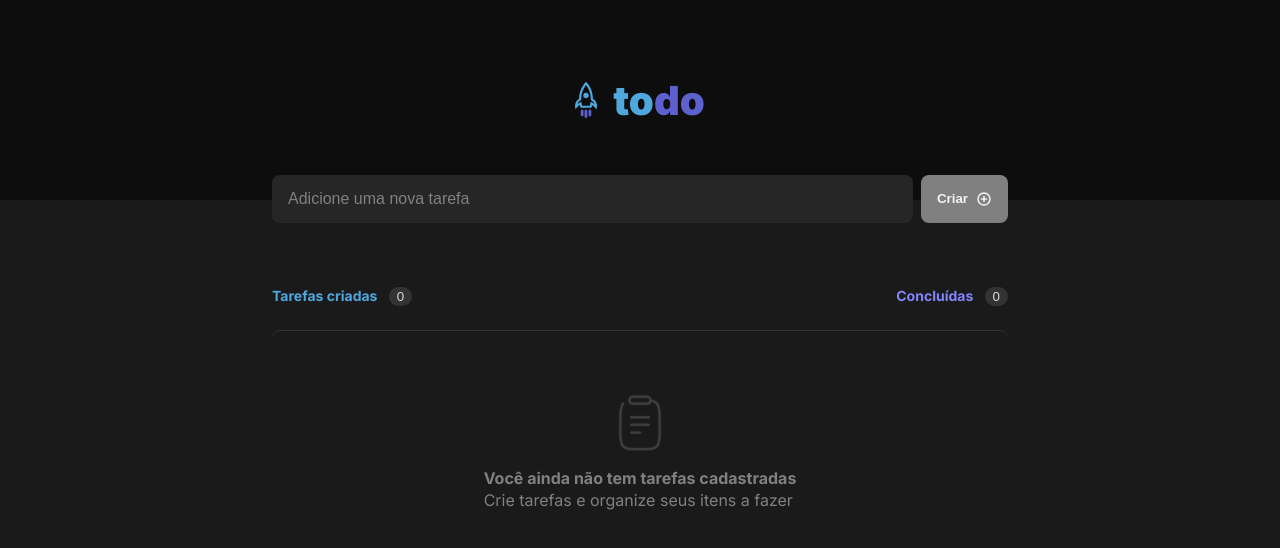
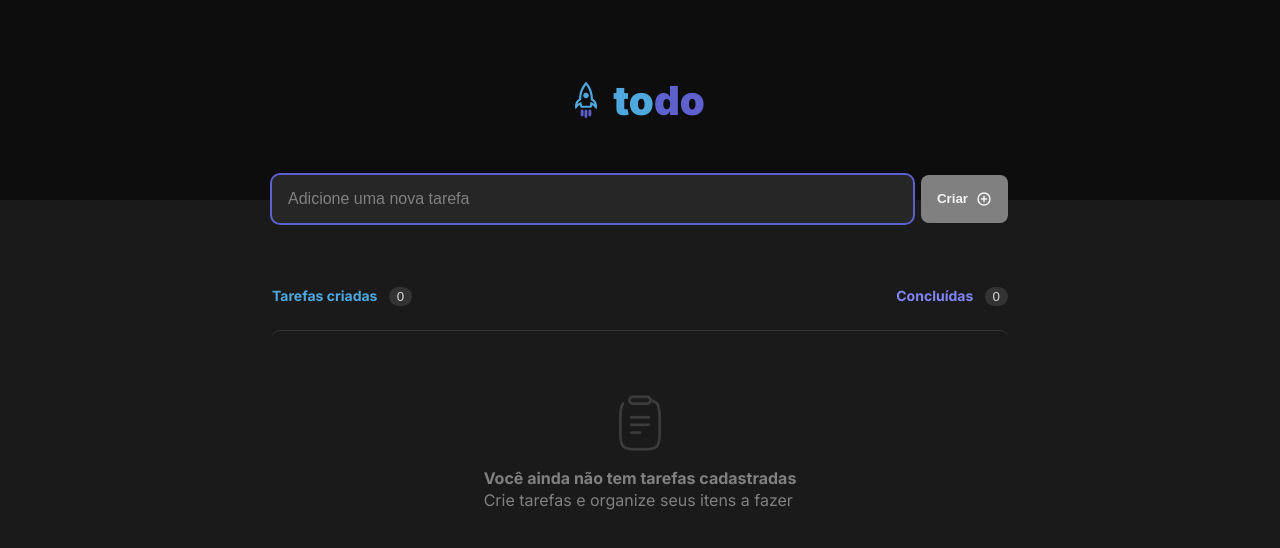
Before and after one commit to kayooliveira/ignite-todo, a React (Vite) app: page / in a window 1280 px wide. Shown: the top 548 px of the page. Built offline with nearby package versions, Linux system fonts and the light colour scheme.

Commit message:
feat(Making the checkbox more accessible): :bug:

```diff
--- a/src/components/TaskForm.tsx
+++ b/src/components/TaskForm.tsx
@@ -1,5 +1,5 @@
 import { PlusCircle } from 'phosphor-react'
-import React, { ChangeEvent, FormEvent, useState } from 'react'
+import React, { ChangeEvent, FormEvent, useRef, useState } from 'react'
 
 import styles from './TaskForm.module.css'
 
@@ -9,6 +9,7 @@ interface TaskFormProps {
 
 export function TaskForm({ onSubmit }: TaskFormProps) {
   const [taskInput, setTaskInput] = useState('')
+  const inputRef = useRef<HTMLInputElement>(null)
 
   function handleChangeTaskInput(e: ChangeEvent<HTMLInputElement>) {
     setTaskInput(e.target.value)
@@ -16,15 +17,19 @@ export function TaskForm({ onSubmit }: TaskFormProps) {
 
   function handleSubmitNewTask(e: FormEvent<HTMLFormElement>) {
     e.preventDefault()
+    inputRef.current?.focus()
     if (taskInput.trim() !== '') {
       onSubmit(taskInput)
       setTaskInput('')
     }
   }
+
   return (
     <form onSubmit={handleSubmitNewTask} className={styles.taskForm}>
       <input
         name="task"
+        autoFocus
+        ref={inputRef}
         placeholder="Adicione uma nova tarefa"
         onChange={handleChangeTaskInput}
         value={taskInput}
```
